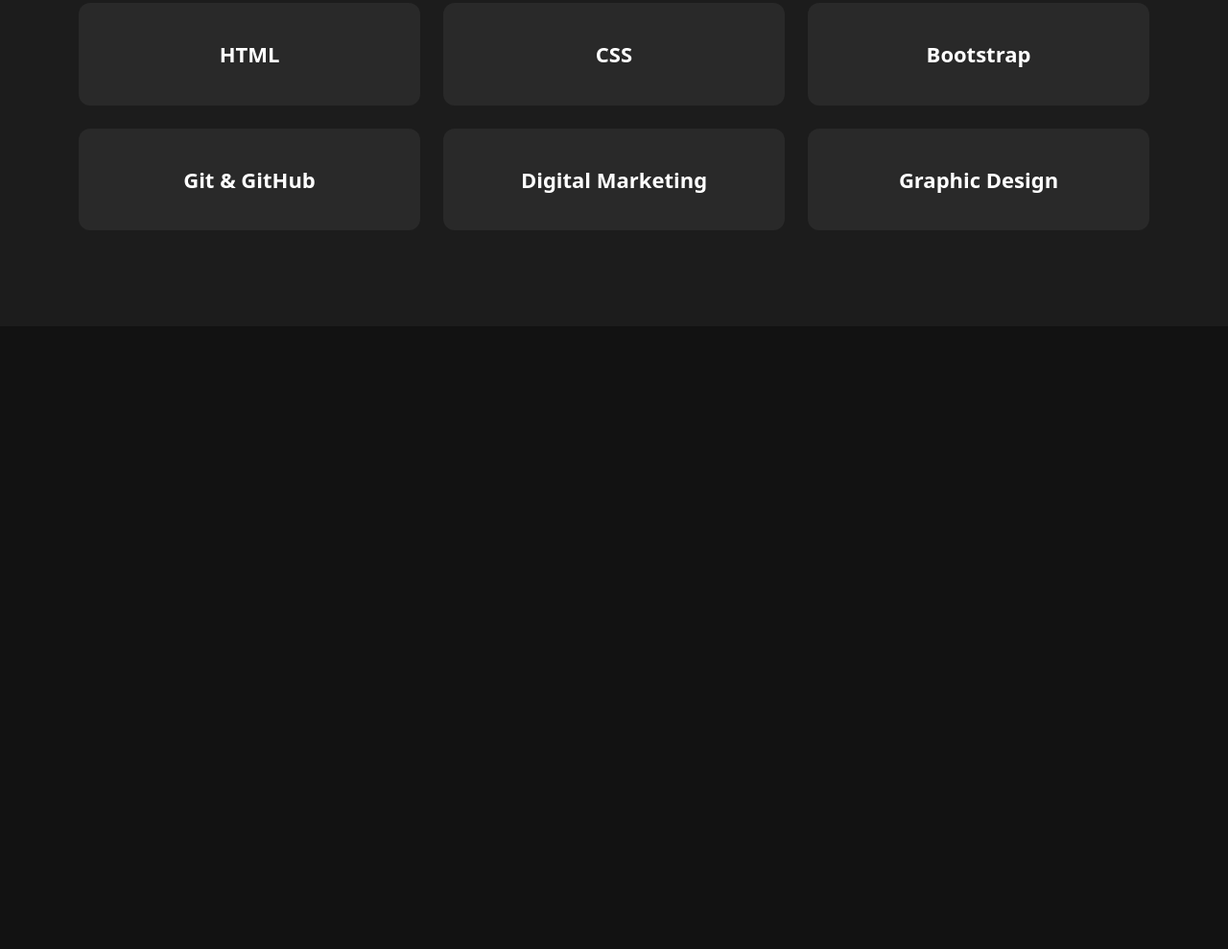
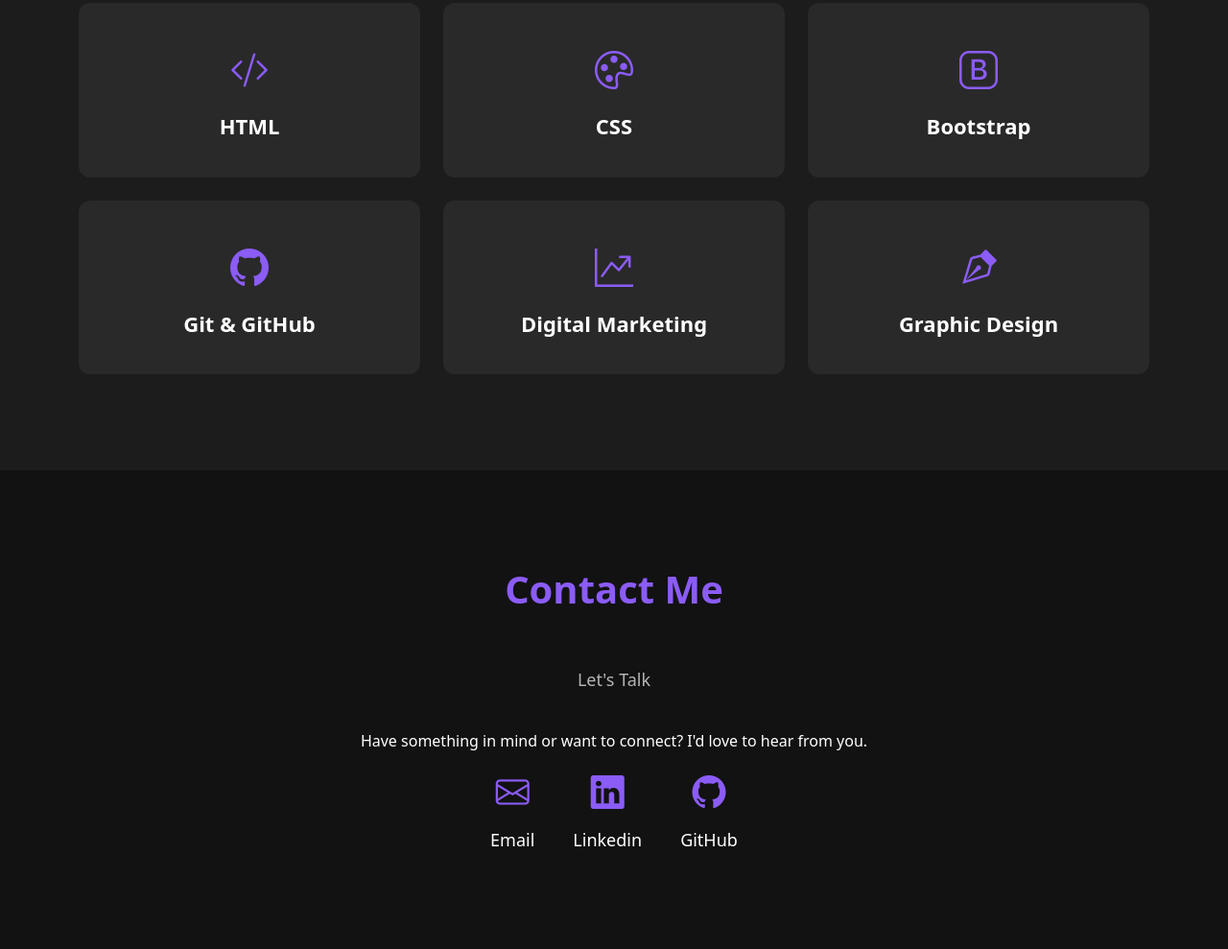
Before and after one commit to mirasmith0101-byte/portfolio-website, a plain HTML site: page index.html in a window 1280 px wide. Shown: the part 2354-3343 px from the top of the page at 96% size. Before the commit the page ends 2694 px from the top, so only its background shows below. Drawn offline with nearby package versions, Linux system fonts and the light colour scheme.

Commit message:
Build and style Bootstrap Icons

```diff
--- a/index.html
+++ b/index.html
@@ -8,6 +8,8 @@
         <!-- Bootstrap CSS -->
          <link href="https://cdn.jsdelivr.net/npm/bootstrap@5.3.3/dist/css/bootstrap.min.css" rel="stylesheet">
 
+         <!-- Bootstrap Icons -->
+          <link rel="stylesheet" href="https://cdn.jsdelivr.net/npm/bootstrap-icons@1.11.3/font/bootstrap-icons.min.css">
          <!-- Custom CSS -->
         <link rel="stylesheet" href="style.css">
     </head>
@@ -31,7 +33,7 @@
                         <a class="nav-link" href="#home">Home</a>
                     </li>
                     <li class="nav-item">
-                        <a class="nav-link" href="#About">About Me</a>
+                        <a class="nav-link" href="#about">About Me</a>
                     </li>
                     <li class="nav-item">
                         <a class="nav-link" href="#projects">Projects</a>
@@ -140,37 +142,66 @@
                     <div class="row g-4">
                         <div class="col-md-6 col-lg-4">
                             <div class="skill-card">
+                                <i class="bi bi-code-slash"></i>
                                 <h3>HTML</h3>
                             </div>
                         </div>
                          <div class="col-md-6 col-lg-4">
                             <div class="skill-card">
+                                <i class="bi bi-palette"></i>
                                 <h3>CSS</h3>
                             </div>
                         </div>
                          <div class="col-md-6 col-lg-4">
                             <div class="skill-card">
+                                <i class="bi bi-bootstrap"></i>
                                 <h3>Bootstrap</h3>
                             </div>
                         </div>
                          <div class="col-md-6 col-lg-4">
                             <div class="skill-card">
+                                <i class="bi bi-github"></i>
                                 <h3>Git & GitHub</h3>
                             </div>
                         </div>
                          <div class="col-md-6 col-lg-4">
                             <div class="skill-card">
+                                <i class="bi bi-graph-up-arrow"></i>
                                 <h3>Digital Marketing</h3>
                             </div>
                         </div>
                          <div class="col-md-6 col-lg-4">
                             <div class="skill-card">
+                                <i class="bi bi-vector-pen"></i>
                                 <h3>Graphic Design</h3>
                             </div>
                         </div>
                     </div>
                 </div>
             </section>
+
+            <!-- Contact Section -->
+             <section id="contact" class="contact">
+                <div class="container">
+                    <h2 class="section-title">Contact Me</h2>
+                    <h3>Let's Talk</h3>
+                    <p>Have something in mind or want to connect? I'd love to hear from you.</p>
+                    <div class="contact-links">
+                        <a href="#">
+                            <i class="bi bi-envelope"></i>
+                            Email
+                        </a>
+                        <a href="#">
+                            <i class="bi bi-linkedin"></i>
+                            Linkedin
+                        </a>
+                        <a href="#">
+                            <i class="bi bi-github"></i>
+                            GitHub
+                        </a>
+                    </div>
+                </div>
+             </section>
         <!-- Bootstrap JavaScript -->
          <script src="https://cdn.jsdelivr.net/npm/bootstrap@5.3.3/dist/js/bootstrap.bundle.min.js"></script>
     </body>
--- a/style.css
+++ b/style.css
@@ -196,3 +196,43 @@ body {
     transform: translateY(-5px);
     box-shadow: 0 0 20px var(--primary-color);
 }
+.skill-card i {
+    font-size: 40px;
+    color: var(--primary-color);
+    display: block;
+    margin-bottom: 15px;
+}
+
+/*Contact Section */
+.contact {
+    padding: 100px 0;
+    text-align: center;
+}
+.contact h3 {
+    font-size: 18px;
+    color: #b5b5b5;
+    margin-bottom: 40px;
+}
+.contact-links {
+    display: flex;
+    justify-content: center;
+    gap: 40px;
+    flex-wrap: wrap;
+}
+.contact-links a {
+    color: white;
+    text-decoration: none;
+    font-size: 18px;
+    transition: 0.3s;
+}
+.contact-links i {
+    display: block;
+    font-size: 35px;
+    color: var(--primary-color);
+    margin-bottom: 10px;
+    transition: 0.3s;
+}
+.contact-links a:hover {
+    color: var(--primary-color);
+    transform: translateY(-5px);
+}
```
